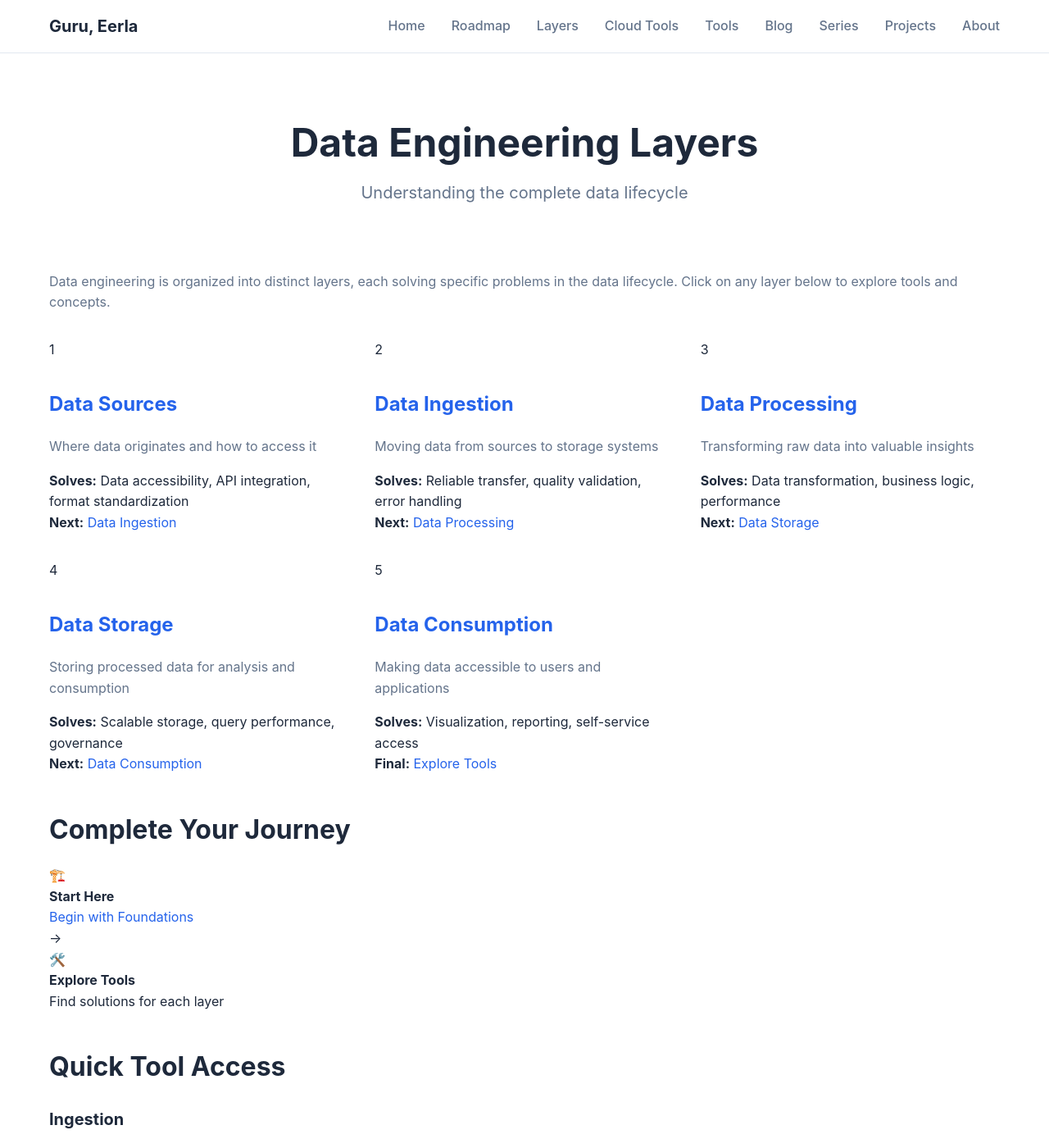
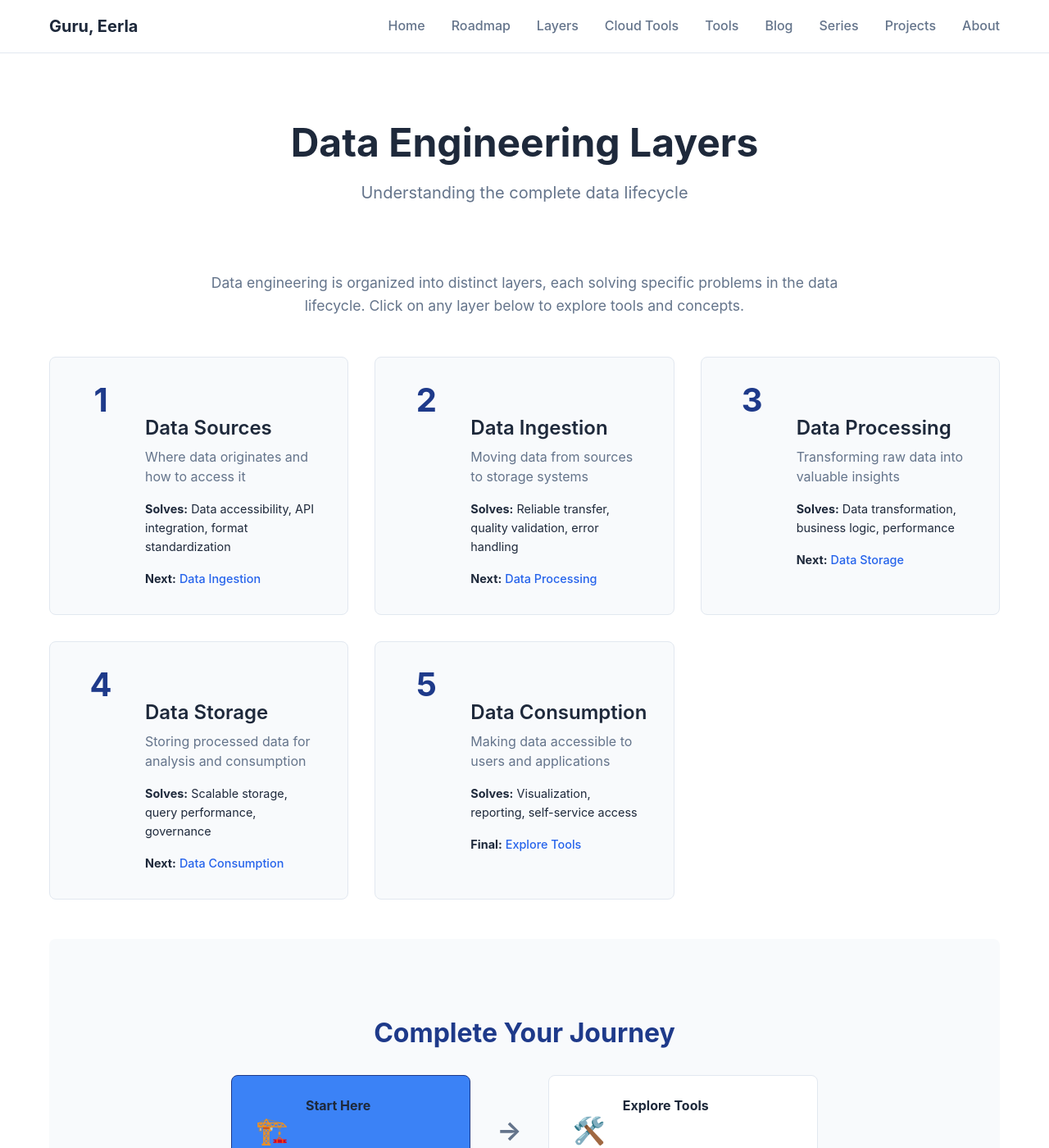
Before and after one commit to eerla/data-engineering-blog, a Jekyll site: the page built from layers/index.md, in a window 1280 px wide and 1400 px high. Shown: the whole window at 82% size. Built offline with Jekyll 4.4.1, drawn with Linux system fonts in a browser that asks for light colours.

Commit message:
Update style.css

```diff
--- a/assets/css/style.css
+++ b/assets/css/style.css
@@ -1214,6 +1214,254 @@ pre code {
   margin-bottom: 1rem;
 }
 
+/* Layers Page Styles */
+.layers-intro {
+  margin-bottom: 3rem;
+}
+
+.intro-text {
+  font-size: 1.1rem;
+  color: var(--text-light);
+  text-align: center;
+  max-width: 800px;
+  margin: 0 auto;
+  line-height: 1.6;
+}
+
+.layer-card {
+  display: flex;
+  align-items: flex-start;
+  gap: 1.5rem;
+  background: var(--background-light);
+  padding: 2rem;
+  border-radius: 8px;
+  border: 1px solid var(--border-color);
+  transition: transform 0.2s ease, box-shadow 0.2s ease;
+}
+
+.layer-card:hover {
+  transform: translateY(-2px);
+  box-shadow: 0 4px 12px rgba(0,0,0,0.1);
+}
+
+.layer-number {
+  font-size: 2.5rem;
+  font-weight: 700;
+  color: var(--primary-color);
+  min-width: 60px;
+  text-align: center;
+  line-height: 1;
+}
+
+.layer-content {
+  flex: 1;
+}
+
+.layer-content h3 {
+  margin-bottom: 0.5rem;
+}
+
+.layer-content h3 a {
+  color: var(--text-color);
+  text-decoration: none;
+  font-weight: 600;
+}
+
+.layer-content h3 a:hover {
+  color: var(--primary-color);
+}
+
+.layer-content p {
+  color: var(--text-light);
+  margin-bottom: 1rem;
+  line-height: 1.5;
+}
+
+.layer-problems {
+  margin-bottom: 1rem;
+  font-size: 0.9rem;
+}
+
+.layer-next {
+  font-size: 0.9rem;
+}
+
+.layer-next a {
+  color: var(--link-color);
+  text-decoration: none;
+  font-weight: 500;
+}
+
+.layer-next a:hover {
+  color: var(--link-hover);
+  text-decoration: underline;
+}
+
+/* Journey Section */
+.journey-section {
+  background: var(--background-light);
+  padding: 3rem;
+  border-radius: 8px;
+  margin: 3rem 0;
+  text-align: center;
+}
+
+.journey-section h2 {
+  color: var(--primary-color);
+  margin-bottom: 2rem;
+  text-align: center;
+}
+
+.journey-visual {
+  display: flex;
+  align-items: center;
+  justify-content: center;
+  gap: 2rem;
+  flex-wrap: wrap;
+}
+
+.journey-step {
+  display: flex;
+  align-items: center;
+  gap: 1rem;
+  padding: 1.5rem;
+  background: var(--background);
+  border-radius: 8px;
+  border: 1px solid var(--border-color);
+  transition: transform 0.2s ease;
+}
+
+.journey-step.completed {
+  background: var(--primary-light);
+  border-color: var(--primary-color);
+}
+
+.journey-step:hover {
+  transform: translateY(-2px);
+}
+
+.step-icon {
+  font-size: 2rem;
+  min-width: 50px;
+}
+
+.step-text {
+  text-align: left;
+}
+
+.step-text strong {
+  color: var(--text-color);
+  display: block;
+  margin-bottom: 0.5rem;
+}
+
+.step-text a {
+  color: var(--link-color);
+  text-decoration: none;
+}
+
+.step-text a:hover {
+  color: var(--link-hover);
+  text-decoration: underline;
+}
+
+.journey-arrow {
+  font-size: 2rem;
+  color: var(--text-light);
+  font-weight: bold;
+}
+
+/* Tools Preview Section */
+.tools-preview {
+  margin-top: 3rem;
+}
+
+.tools-preview h2 {
+  color: var(--primary-color);
+  margin-bottom: 1.5rem;
+  text-align: center;
+}
+
+.preview-grid {
+  display: grid;
+  grid-template-columns: repeat(auto-fit, minmax(200px, 1fr));
+  gap: 1.5rem;
+  margin-top: 1.5rem;
+}
+
+.preview-card {
+  background: var(--background-light);
+  padding: 1.5rem;
+  border-radius: 8px;
+  text-align: center;
+  border: 1px solid var(--border-color);
+  transition: transform 0.2s ease, box-shadow 0.2s ease;
+}
+
+.preview-card:hover {
+  transform: translateY(-2px);
+  box-shadow: 0 4px 12px rgba(0,0,0,0.1);
+}
+
+.preview-card h4 {
+  color: var(--primary-color);
+  margin-bottom: 1rem;
+  font-size: 1.1rem;
+}
+
+.tool-count {
+  font-size: 2rem;
+  font-weight: 700;
+  color: var(--link-color);
+  margin: 1rem 0;
+}
+
+.preview-link {
+  color: var(--link-color);
+  text-decoration: none;
+  font-weight: 500;
+  font-size: 0.9rem;
+  display: inline-block;
+  padding: 0.5rem 1rem;
+  border: 1px solid var(--border-color);
+  border-radius: 4px;
+  transition: all 0.2s ease;
+}
+
+.preview-link:hover {
+  color: var(--link-hover);
+  background: var(--background);
+  text-decoration: none;
+  border-color: var(--link-color);
+}
+
+/* Responsive Design */
+@media (max-width: 768px) {
+  .layer-card {
+    flex-direction: column;
+    text-align: center;
+    gap: 1rem;
+  }
+
+  .layer-number {
+    margin: 0 auto;
+  }
+
+  .journey-visual {
+    flex-direction: column;
+    gap: 1rem;
+  }
+
+  .journey-arrow {
+    transform: rotate(90deg);
+  }
+
+  .preview-grid {
+    grid-template-columns: repeat(auto-fit, minmax(150px, 1fr));
+    gap: 1rem;
+  }
+}
+
 .page-header p {
   margin-bottom: 0;
 }
```
